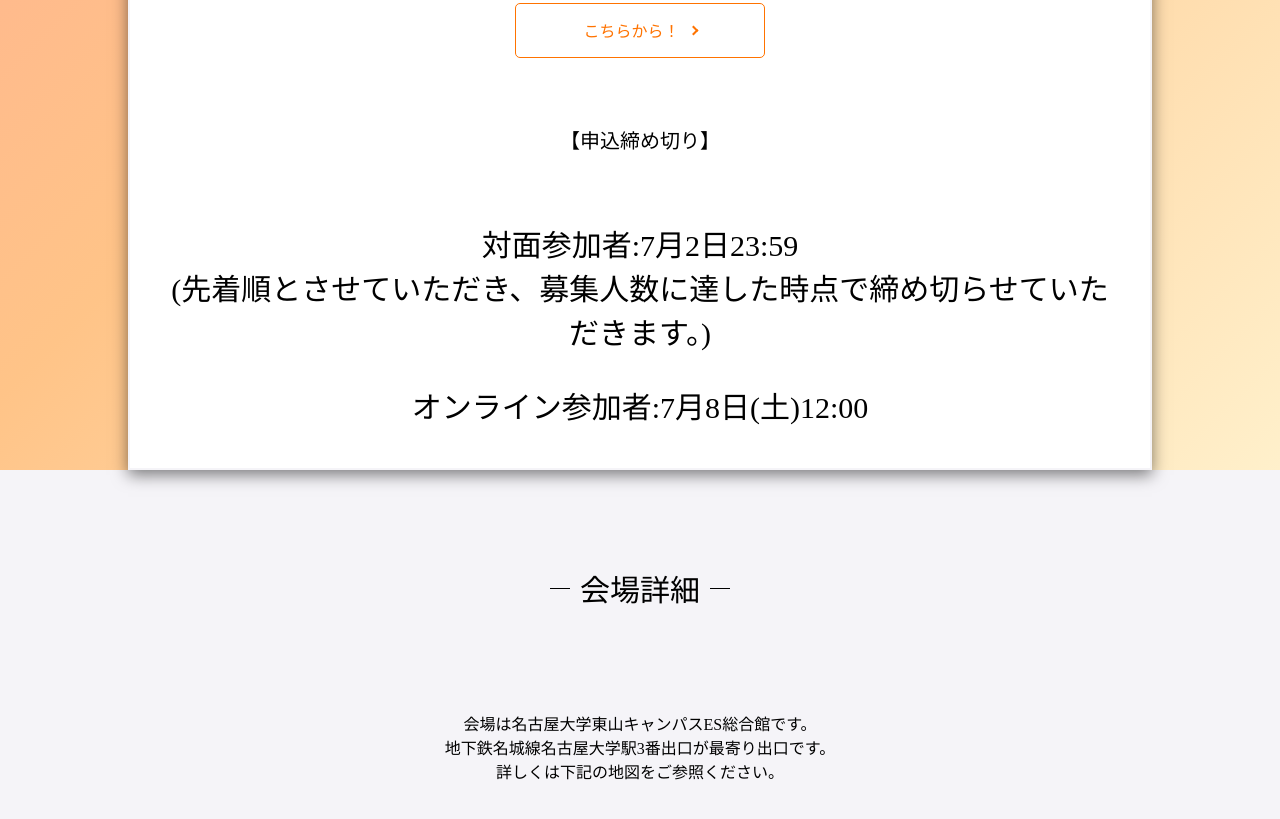
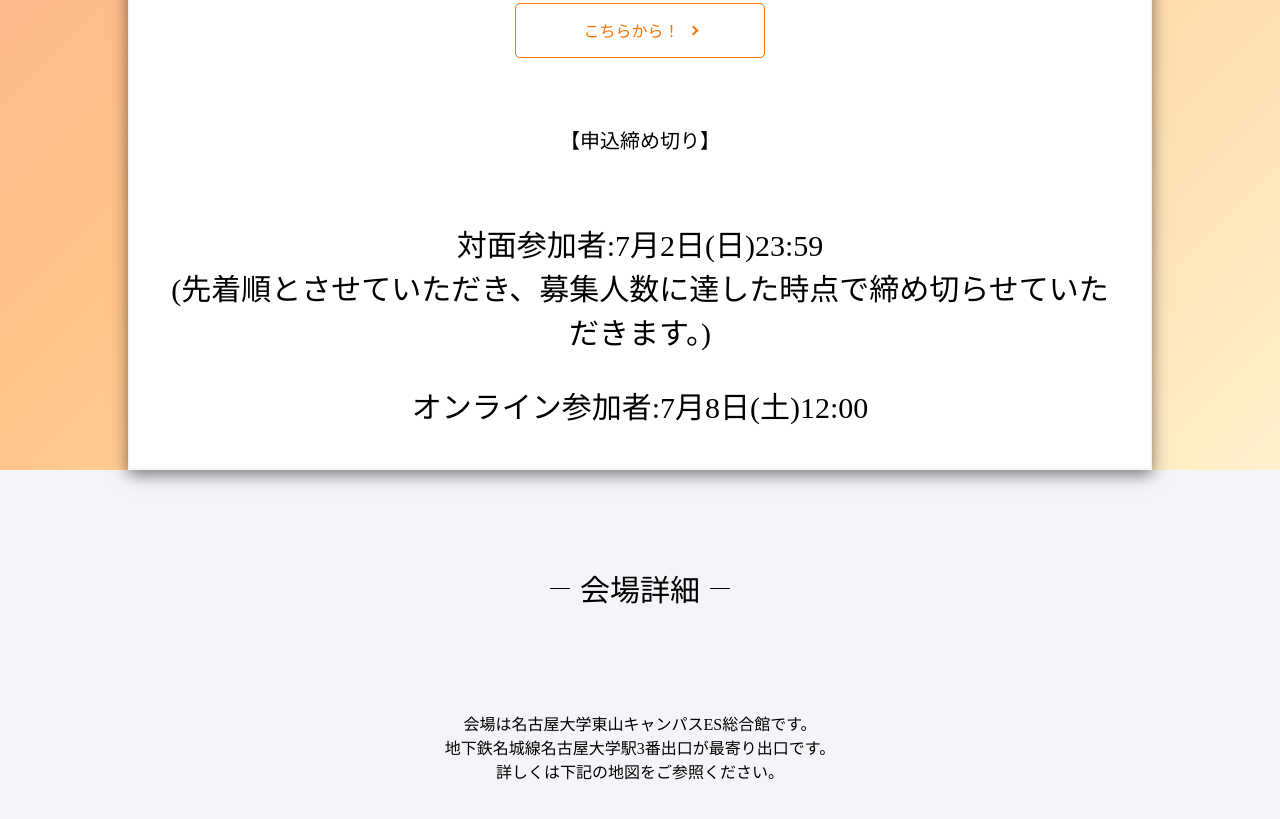
Before and after one commit to TEDxNagoyaU/2023_SUPERNOVA, a plain HTML site: page index.html in a window 1280 px wide. Shown: the part 2905-3724 px from the top of the page. Drawn offline with nearby package versions, Linux system fonts and the light colour scheme.

Commit message:
Update index.html
締め切り日時の更新をしました

```diff
--- a/index.html
+++ b/index.html
@@ -93,7 +93,7 @@
                                 <p class="frame_sub">下記のフォームに答えて、送信お願いします！</p>
                                 <button class="apply1" onclick="location.href='https://docs.google.com/forms/d/e/1FAIpQLSeQQDRSnfT7re8F7D5Mx4xYpVQK_ggBSt4QhzmsUXf_youGBg/viewform'">こちらから！</button>
                                 <p class="frame">【申込締め切り】</p>
-                                <p class="frame_sub">対面参加者:7月2日23:59<br>(先着順とさせていただき、募集人数に達した時点で締め切らせていただきます。)</p>
+                                <p class="frame_sub">対面参加者:7月2日(日)23:59<br>(先着順とさせていただき、募集人数に達した時点で締め切らせていただきます。)</p>
                                 <p class="frame_sub">オンライン参加者:7月8日(土)12:00</p>
 
                             </div>
```
